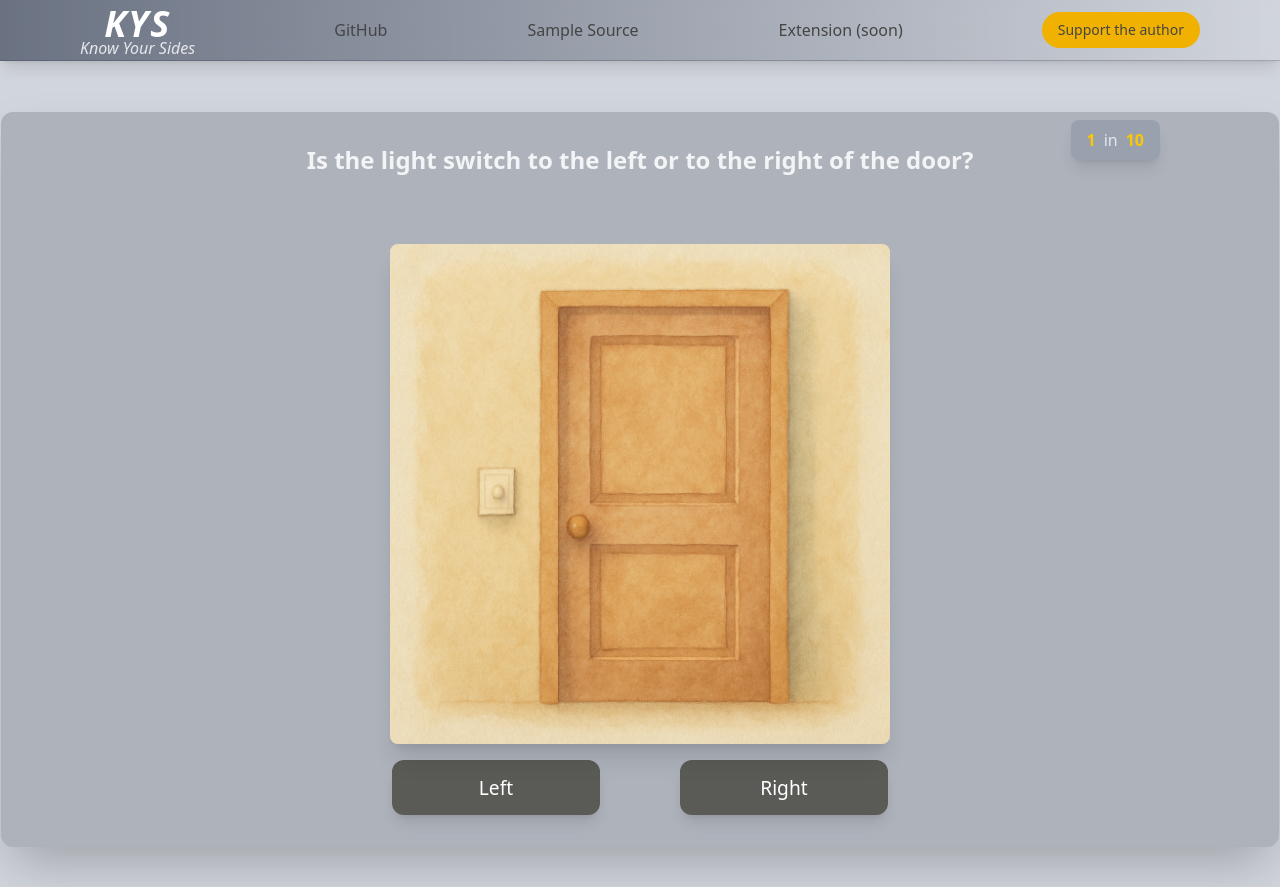
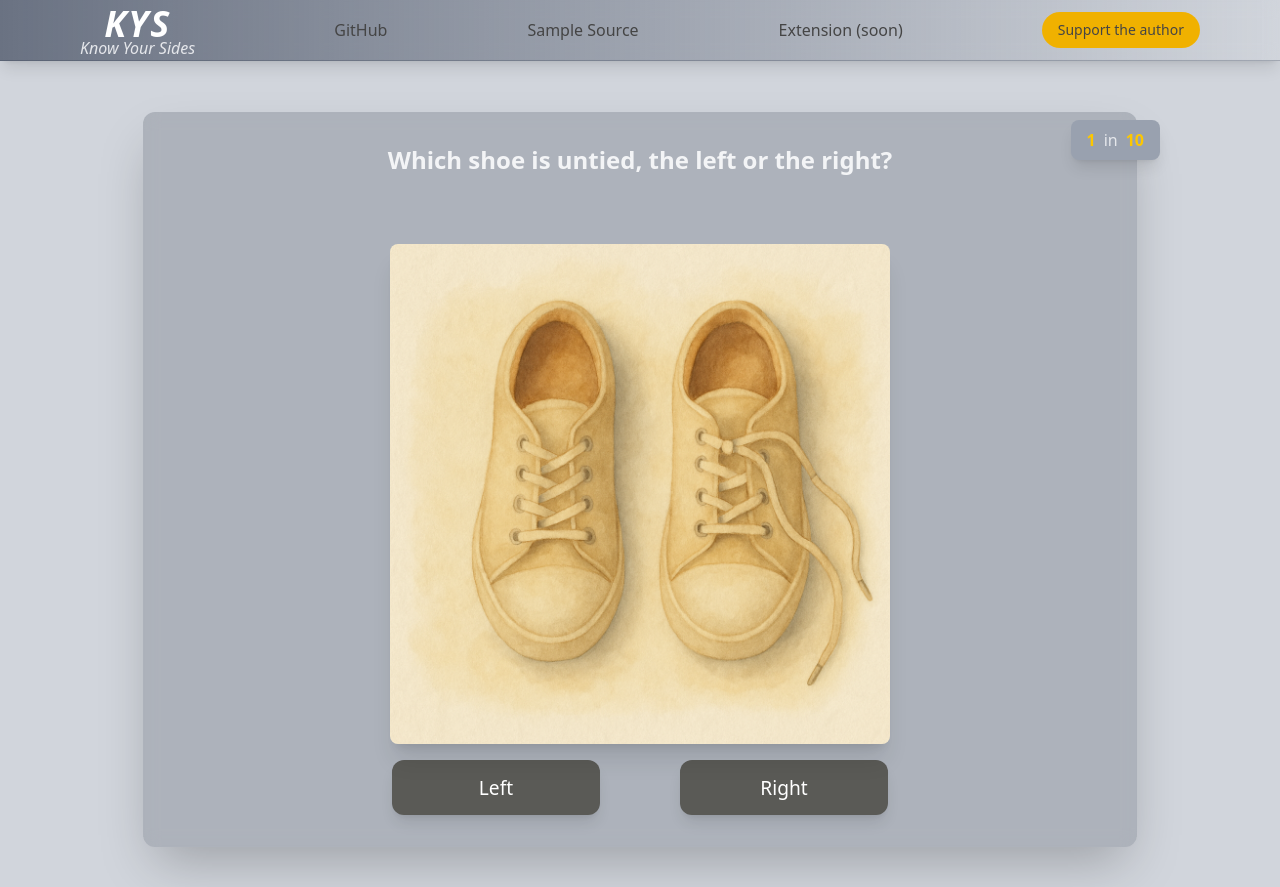
Before and after one commit to KusyaIE/KYS-Know-Your-Sides-, a React (Vite) app: page / in a window 1280 px wide. Built offline with nearby package versions, Linux system fonts and the light colour scheme.

Commit message:
i created additional questions for images

```diff
--- a/src/components/TaskDisplay.jsx
+++ b/src/components/TaskDisplay.jsx
@@ -4,44 +4,197 @@ const TaskDisplay = ({ currentTask, onTaskComplete }) => {
   const [feedback, setFeedback] = useState('');
   const [selectedAnswer, setSelectedAnswer] = useState(null);
   const [taskSequence, setTaskSequence] = useState([]);
+  const [questionVariant, setQuestionVariant] = useState(0); // 0 or 1 for different questions
 
   // Example task structure - you can modify this based on your actual tasks
   const tasks = [
     {
       id: 1,
       image: '/media/Which ear did the dog tilt   left or right (left).png', // You'll need to add actual images to your assets
-      instruction: 'Which ear did the dog tilt - left or right?',
+      questions: [
+        {
+          instruction: 'Which ear did the dog tilt - the left or the right one?',
           answer: "left"
+        },
+        {
+          instruction: 'Which ear did the dog raise - the left or the right one?',
+          answer: "right"
+        }
+      ]
     },
     {
       id: 2,
       image: '/media/Is_the_light_switch_to_the_left_or_to_the_right_of_the_door_left.png',
-      instruction: 'Is the light switch to the left or to the right of the door?',
+      questions: [
+        {
+          instruction: 'Is the light switch to the left or right of the door?',
           answer: "left"
+        },
+        {
+          instruction: 'Is the door to the left or right of the light switch?',
+          answer: "right"
+        }
+      ]
     },
     {
       id: 3,
       image: '/media/Which shoe is untied   the left or the right (right).png',
-      instruction: 'Which shoe is untied - the left or the right?',
+      questions: [
+        {
+          instruction: 'Which shoe is untied, the left or the right?',
           answer: "right"
+        },
+      ]
     },
     {
       id: 4,
       image: '/media/Which side of the vase is the apple on (left).png',
-      instruction: 'Which side of the vase is the apple on?',
+      questions: [
+        {
+          instruction: 'Which side of the vase is the apple on - left or right?',
           answer: "left"
+        },
+        {
+          instruction: 'Is the vase on the left or right side of the apple?',
+          answer: "right"
+        }
+      ]
     },
     {
       id: 5,
       image: '/media/Which side of the plate is the spoon on (right).png',
-      instruction: 'Which side of the plate is the spoon on?',
+      questions: [
+        {
+          instruction: 'Is the spoon on the left or right of the plate?',
           answer: "right"
         },
         {
+          instruction: 'Is the plate to the left or right of the spoon?',
+          answer: "left"
+        }
+      ]
+    },
+    {
       id: 6,
-      image: '/media/Which side of the plate is the knife on (left).png',
-      instruction: 'Which side of the plate is the knife on?',
+      image: '/media/Which side of the plate is the spoon on (left).png',
+      questions: [
+        {
+          instruction: 'Is the spoon on the left or right of the plate?',
           answer: "left"
+        },
+        {
+          instruction: 'Is the plate to the left or right of the spoon?',
+          answer: "right"
+        }
+      ]
+    },
+    {
+      id: 7,
+      image: '/media/Is_the_light_switch_to_the_left_or_to_the_right_of_the_door_right.png',
+      questions: [
+        {
+          instruction: 'Is the light switch to the left or right of the door?',
+          answer: "right"
+        },
+        {
+          instruction: 'Is the door to the left or right of the light switch?',
+          answer: "left"
+        }
+      ]
+    },
+    {
+      id: 8,
+      image: '/media/Which side of the kitten is the yarn ball on (left).png',
+      questions: [
+        {
+          instruction: 'On which side of the kitten is the yarn ball - left or right?',
+          answer: "left"
+        },
+        {
+          instruction: 'On which side of the yarn ball is the kitten - left or right?',
+          answer: "right"
+        }
+      ]
+    },
+    {
+      id: 9,
+      image: '/media/Which shoe is untied   the left or the right (left).png',
+      questions: [
+        {
+          instruction: 'Which shoe is untied, the left or the right?',
+          answer: "left"
+        },
+      ]
+    },
+    {
+      id: 10,
+      image: '/media/Which side of the alarm clock is the phone on (right).png',
+      questions: [
+        {
+          instruction: 'On which side of the alarm clock is the phone - left or right??',
+          answer: "right"
+        },
+        {
+          instruction: 'On which side of the phone is the alarm clock - left or right?',
+          answer: "left"
+        }
+      ]
+    },
+    {
+      id: 11,
+      image: '/media/Which side of the chair is the backpack on (left).png',
+      questions: [
+        {
+          instruction: 'On which side of the chair is the backpack - left or right?',
+          answer: "left"
+        },
+        {
+          instruction: 'On which side of the backpack is the chair - left or right?',
+          answer: "right"
+        }
+      ]
+    },
+    {
+      id: 12,
+      image: '/media/Which side of the chair is the backpack on (right).png',
+      questions: [
+        {
+          instruction: 'On which side of the chair is the backpack - left or right?',
+          answer: "right"
+        },
+        {
+          instruction: 'On which side of the backpack is the chair - left or right?',
+          answer: "left"
+        }
+      ]
+    },
+    {
+      id: 13,
+      image: '/media/Which side of the kitten is the yarn ball on (right).png',
+      questions: [
+        {
+          instruction: 'On which side of the kitten is the yarn ball - left or right?',
+          answer: "right"
+        },
+        {
+          instruction: 'On which side of the yarn ball is the kitten - left or right?',
+          answer: "left"
+        }
+      ]
+    },
+    {
+      id: 14,
+      image: '/media/Which side of the chair is the backpack on (left).png',
+      questions: [
+        {
+          instruction: 'On which side of the chair is the backpack - left or right?',
+          answer: "left"
+        },
+        {
+          instruction: 'On which side of the backpack is the chair - left or right?',
+          answer: "right"
+        }
+      ]
     },
     // Add more tasks as needed
   ];
@@ -68,7 +221,7 @@ const TaskDisplay = ({ currentTask, onTaskComplete }) => {
   const handleAnswer = (answer) => {
     setSelectedAnswer(answer);
     const currentTaskData = tasks[taskSequence[currentTask - 1]];
-    const isCorrect = answer === currentTaskData.answer;
+    const isCorrect = answer === currentTaskData.questions[questionVariant].answer;
     setFeedback(isCorrect ? 'Correct!' : 'Wrong!');
 
     setTimeout(() => {
@@ -76,6 +229,8 @@ const TaskDisplay = ({ currentTask, onTaskComplete }) => {
         // If we're at the last task, generate new random sequence
         setTaskSequence(shuffleArray([...Array(tasks.length)].map((_, i) => i)));
       }
+      // Randomly select which question variant to show for the next task
+      setQuestionVariant(Math.floor(Math.random() * 2));
       onTaskComplete();
       setFeedback('');
       setSelectedAnswer(null);
@@ -89,7 +244,7 @@ const TaskDisplay = ({ currentTask, onTaskComplete }) => {
 
     if (selectedAnswer === buttonType) {
       const currentTaskData = tasks[taskSequence[currentTask - 1]];
-      const isCorrect = buttonType === currentTaskData.answer;
+      const isCorrect = buttonType === currentTaskData.questions[questionVariant].answer;
       return isCorrect
         ? 'bg-green-500 text-white'
         : 'bg-red-500 text-white';
@@ -108,7 +263,7 @@ const TaskDisplay = ({ currentTask, onTaskComplete }) => {
         <div className="h-19 mb-6"> {/* Fixed height container */}
           <div className="text-center">
             <h2 className="text-2xl font-bold text-gray-100 mb-2">
-              {currentTaskData?.instruction || 'Loading task...'}
+              {currentTaskData?.questions[questionVariant].instruction || 'Loading task...'}
             </h2>
             <div className="h-8"> {/* Fixed height for feedback */}
               {feedback && (
```
Also changed, not shown: 1 other file (tests, documents, lock files or other folders). Lines whose indentation alone changed are shown as unchanged.
